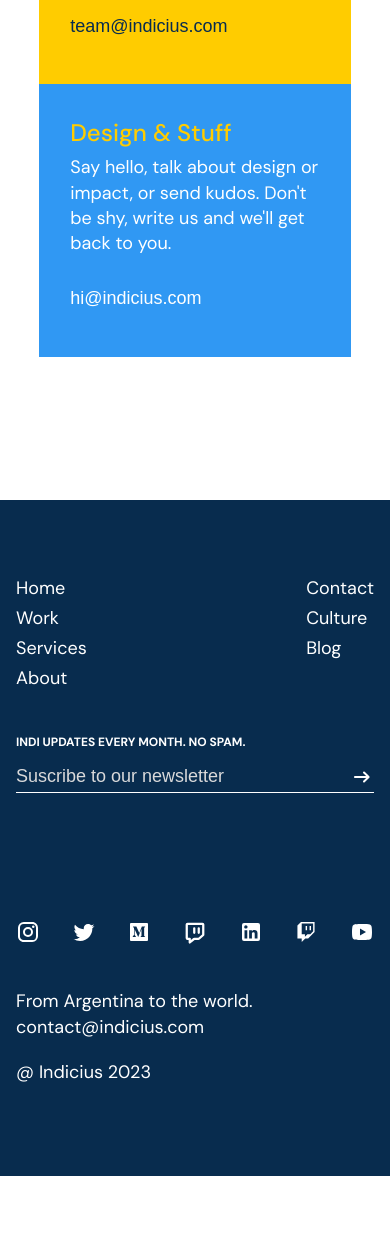
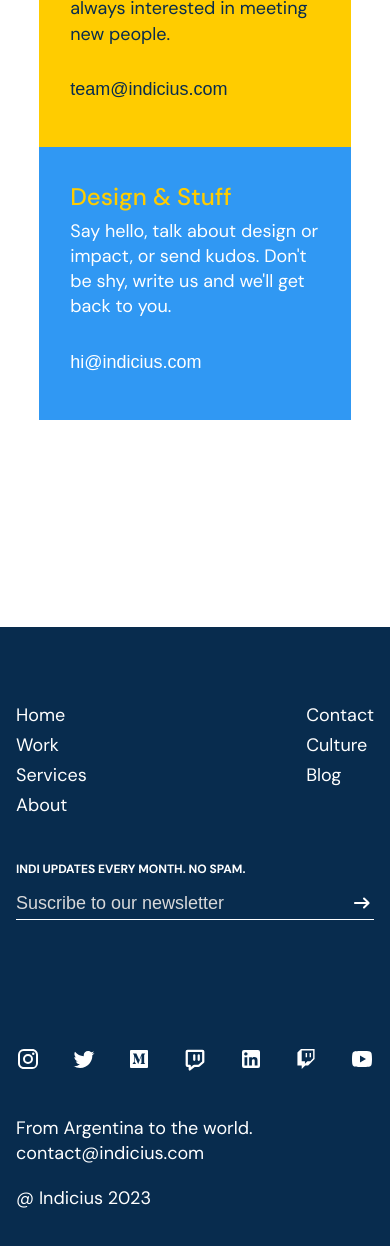
Before and after one commit to TadeMaddonni/testpage, a React (Vite) app: page / in a window 390 px wide. Shown: the part 1631-2877 px from the top of the page. Before the commit the page ends 2807 px from the top, so only its background shows below. Built offline with nearby package versions, Linux system fonts and the light colour scheme.

Commit message:
fixing sizing issue

```diff
--- a/src/components/common/Footer.scss
+++ b/src/components/common/Footer.scss
@@ -122,6 +122,7 @@
 //Footer on mobile
 @media (max-width: 600px) {
     .footer {
+        margin-top: 70px;
         height: 80vh;
         padding-inline: 16px;
         .footerContainer {
--- a/src/components/pages/contact/InfoExtra.scss
+++ b/src/components/pages/contact/InfoExtra.scss
@@ -150,7 +150,7 @@
 @media (max-width: 600px) {
     .infoExtraContainer {
         margin-top: 150px;
-        height: 75vh;
+        height: 90vh;
         .infoExtra {
             flex-direction: column;
         }
```
